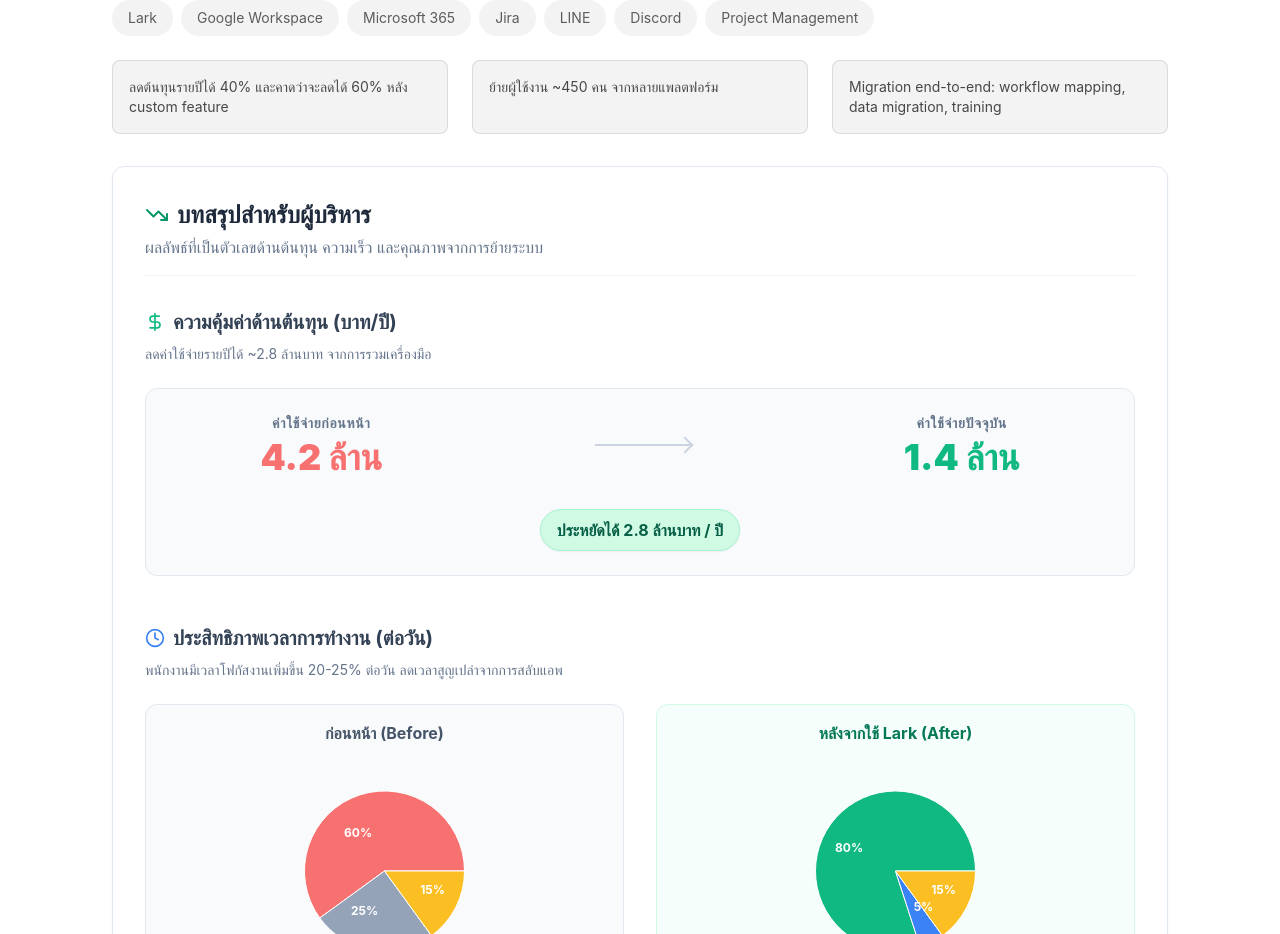
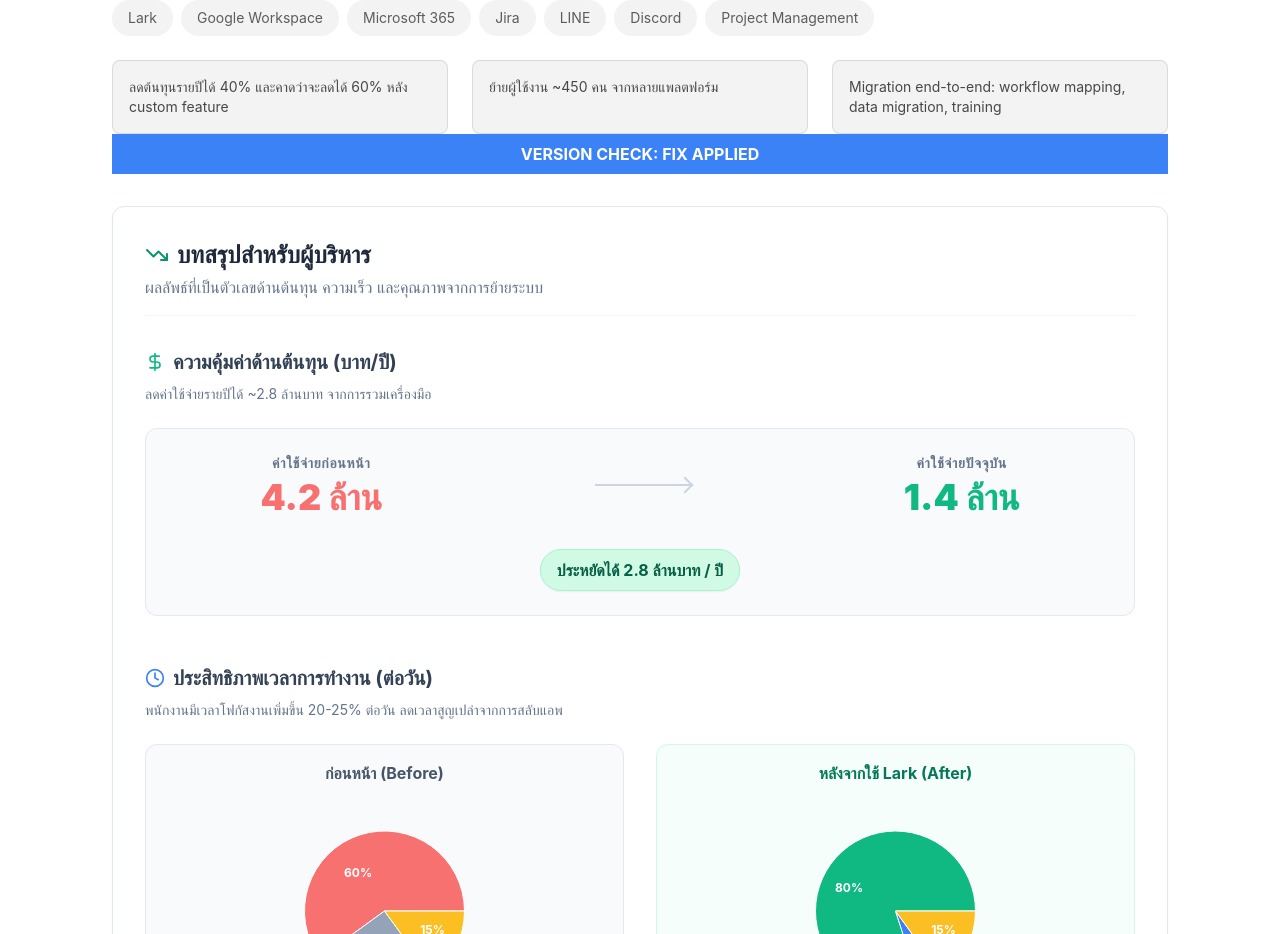
Before and after one commit to armkong33120/Resume_CV_F, a Next.js app: page /work/lark-platform-migration in a window 1280 px wide. Shown: the part 800-1734 px from the top of the page. Built offline with nearby package versions, Linux system fonts and the light colour scheme.

Commit message:
Debug: Add VERSION CHECK marker to page

```diff
--- a/app/work/lark-platform-migration/page.tsx
+++ b/app/work/lark-platform-migration/page.tsx
@@ -13,6 +13,7 @@ export default async function LarkMigrationPage() {
 
     return (
         <ProjectDetail project={project}>
+            <div className="bg-blue-500 text-white p-2 text-center font-bold">VERSION CHECK: FIX APPLIED</div>
             <div className="mt-8 space-y-12">
                 <LarkImpact />
                 <LarkMigrationFlow />
```
